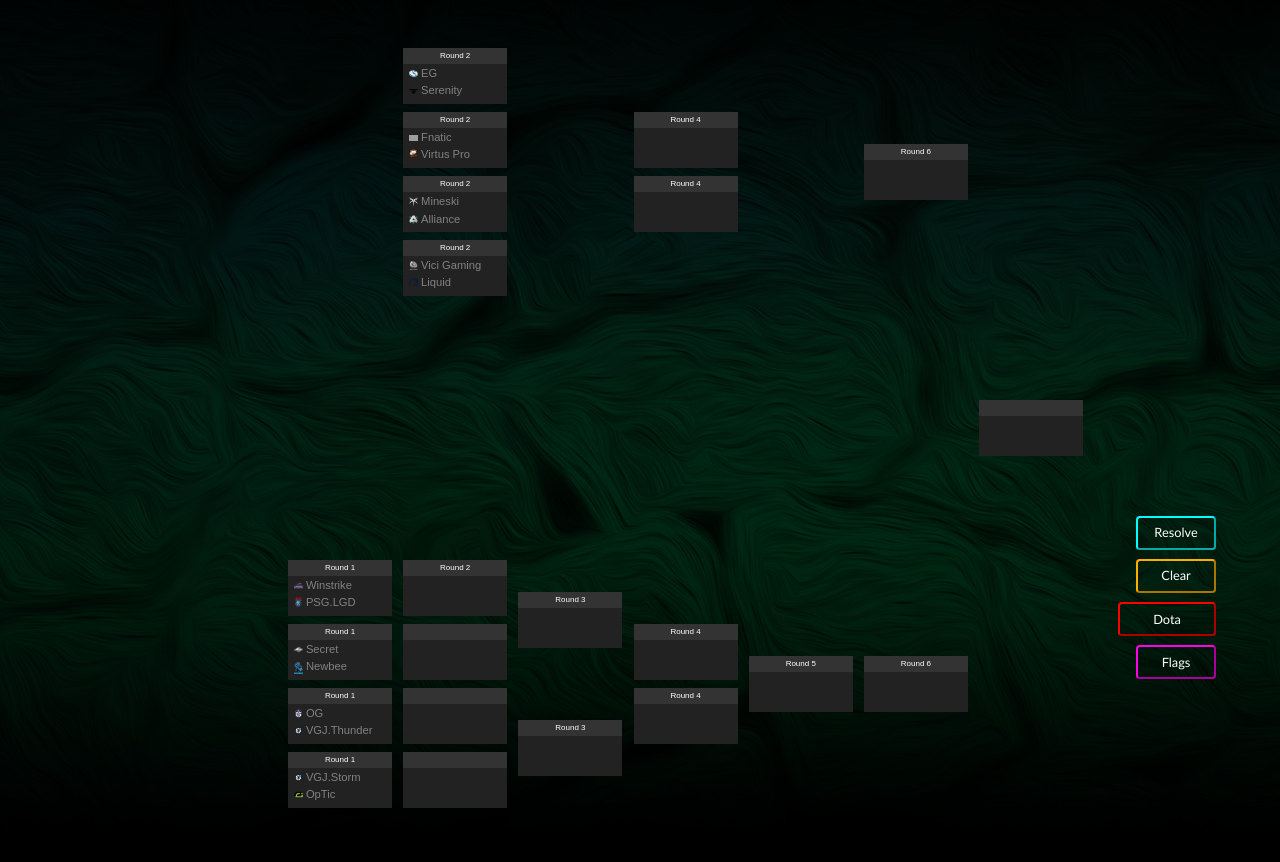
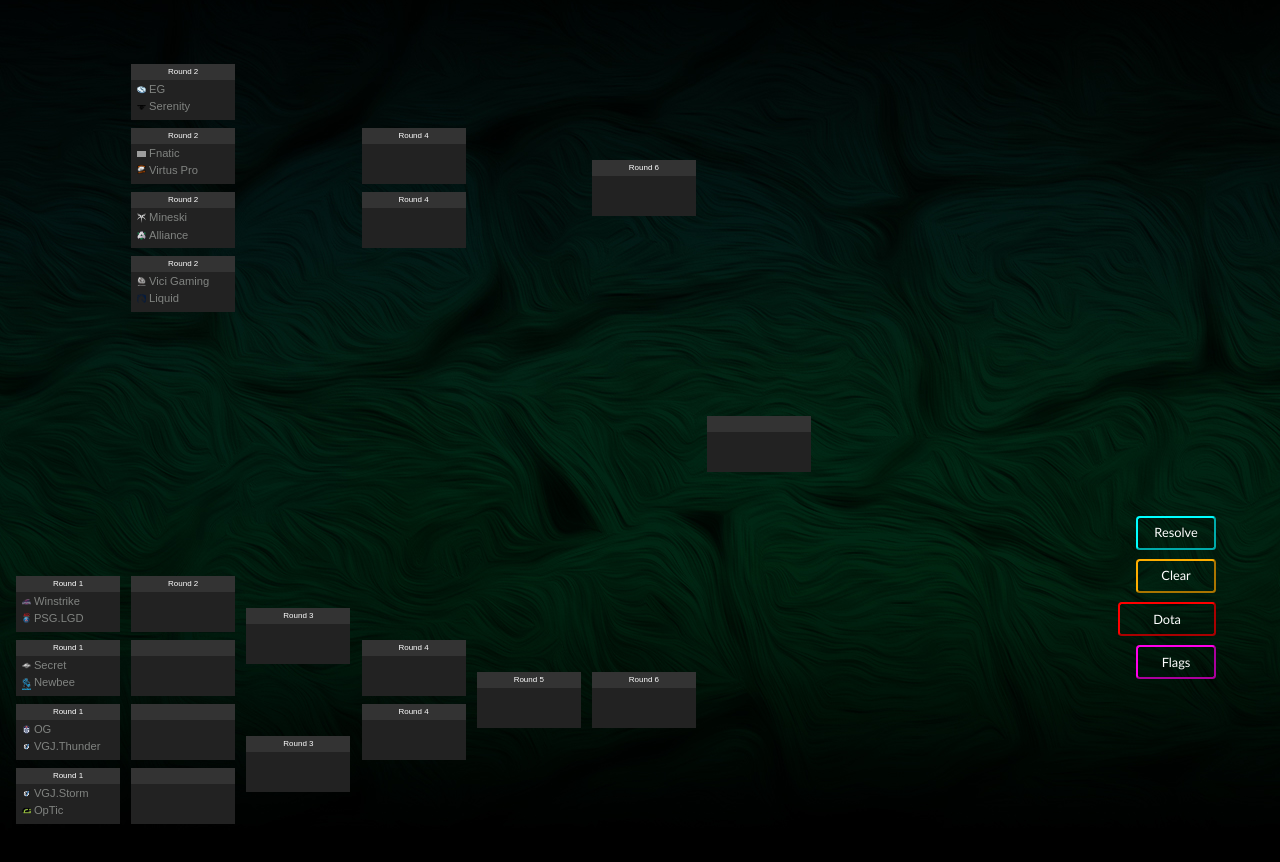
Before and after one commit to carsva/bracketeer, a React (Create React App) app: page / in a window 1280 px wide. Shown: the top 862 px of the page. Built offline with nearby package versions, Linux system fonts and the light colour scheme; no server answers; grey boxes are pictures that could not be loaded; a web font is replaced by a local one.

Commit message:
Looks good on the phone. Just need to get it nice on desktop aswell

```diff
--- a/src/App.css
+++ b/src/App.css
@@ -1,8 +1,6 @@
 @import url('https://fonts.googleapis.com/css?family=Modern+Antiqua');
 
 .MasterContainer {
-  margin-left: 18em;
-  margin-top: -1em;
   display: flex;
   height: auto;
   align-items: center;
@@ -555,7 +553,7 @@
 @media screen and (orientation:landscape) {
 
   .MasterContainer {
-
+    margin-left: 1em;
   }
 
   .special {
--- a/src/index.css
+++ b/src/index.css
@@ -17,13 +17,12 @@
 
 html {
   height: 100%;
-    width: 100%;
+  width: 100%;
 
 
 }
 
 #root {
-
 
 }
 
```
